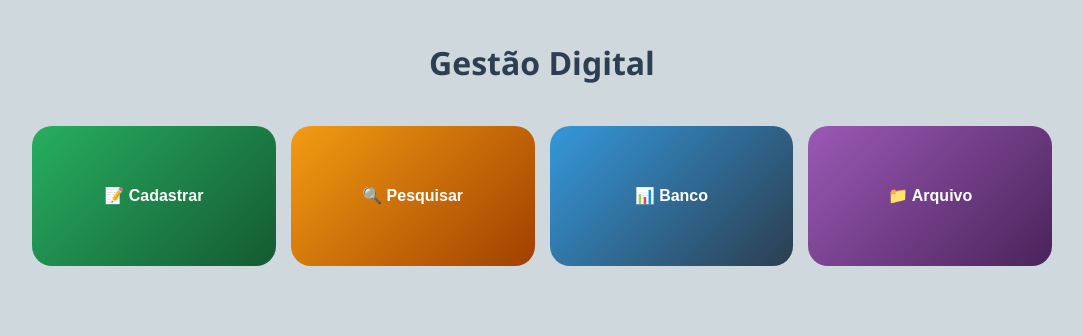
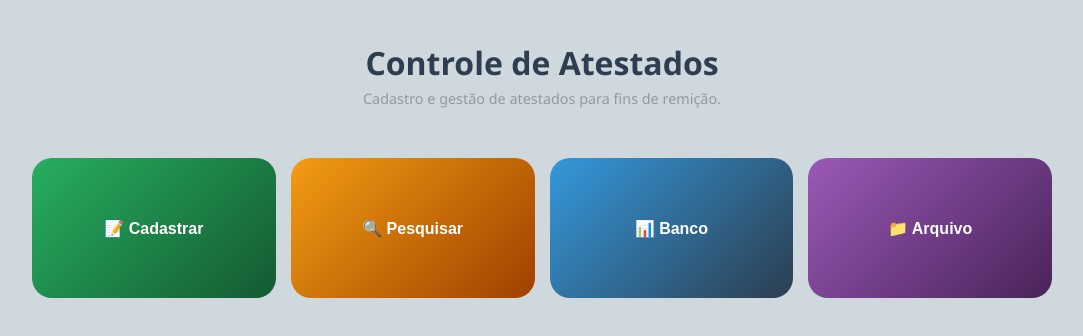
Before and after one commit to Allan1592/CadastrodeAtestasos, a plain HTML site: page index.html in a window 1280 px wide. Shown: the whole page, without its empty margins (98-1181 px from the left). Drawn offline with Linux system fonts and the light colour scheme.

Commit message:
Update index.html

```diff
--- a/index.html
+++ b/index.html
@@ -10,7 +10,10 @@
 
 <div class="container">
     <div id="menuPrincipal" class="tela ativa">
-        <h1>Gestão Digital</h1>
+       <h1 style="margin-bottom: 5px;">Controle de Atestados</h1>
+<p style="text-align: center; color: #7f8c8d; opacity: 0.8; font-size: 0.9em; margin-top: 0; margin-bottom: 30px;">
+    Cadastro e gestão de atestados para fins de remição.
+</p>
         <div class="menu-grid">
             <button class="btn-menu verde" onclick="irPara('telaCadastrar')">📝 Cadastrar</button>
             <button class="btn-menu laranja" onclick="irPara('telaPesquisar')">🔍 Pesquisar</button>
```
